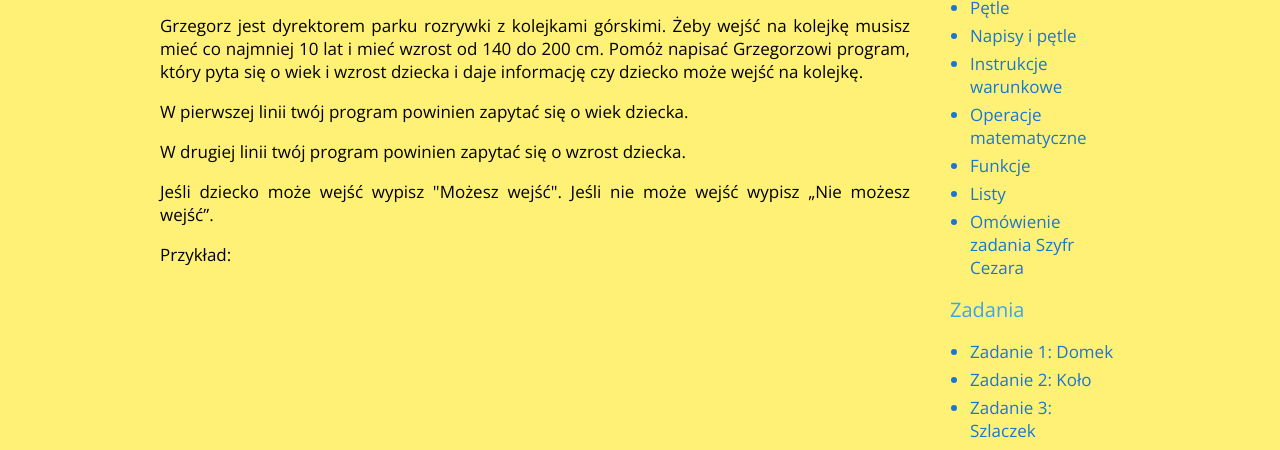
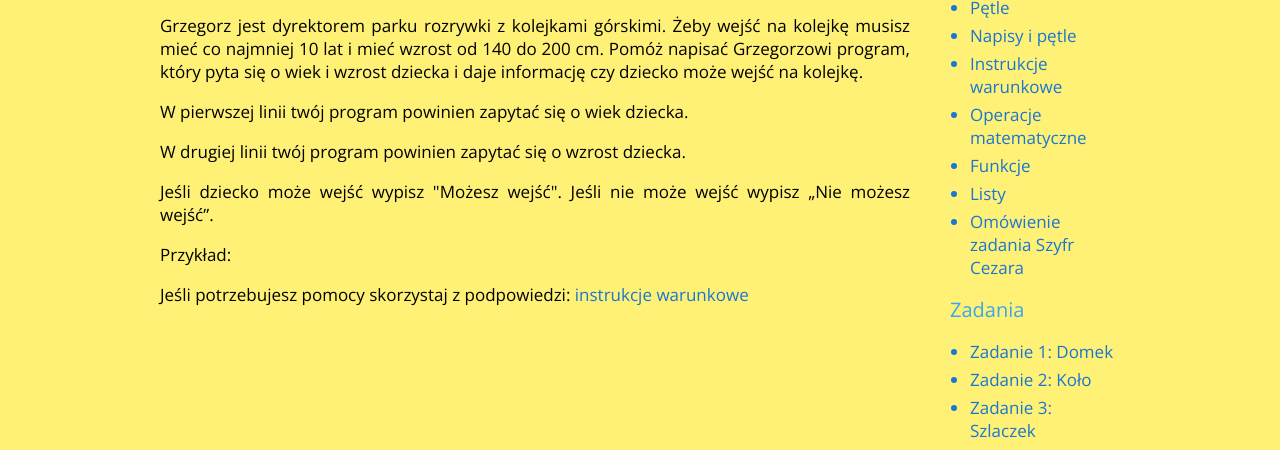
Before and after one commit to Misioskiper/zabawa_w_pythona, a plain HTML site: page park_rozrywki.html in a window 1280 px wide. Shown: the part 344-794 px from the top of the page. Drawn offline with nearby package versions, Linux system fonts and the light colour scheme.

Commit message:
Update park_rozrywki.html

```diff
--- a/park_rozrywki.html
+++ b/park_rozrywki.html
@@ -58,6 +58,7 @@
                     <p>Jeśli dziecko może wejść wypisz "Możesz wejść". Jeśli nie może wejść wypisz „Nie możesz wejść”.</p>
                     <p>Przykład: </p>
                     <script src="https://gist.github.com/Misioskiper/46d424bd1db370d226494218eb9e7ca5.js"></script>
+		<p>Jeśli potrzebujesz pomocy skorzystaj z podpowiedzi: <a href="https://misioskiper.github.io/zabawa_w_pythona/instrukcje_warunkowe.html"> instrukcje warunkowe</a>
                 </article>
         </div>
 			</main>
```
